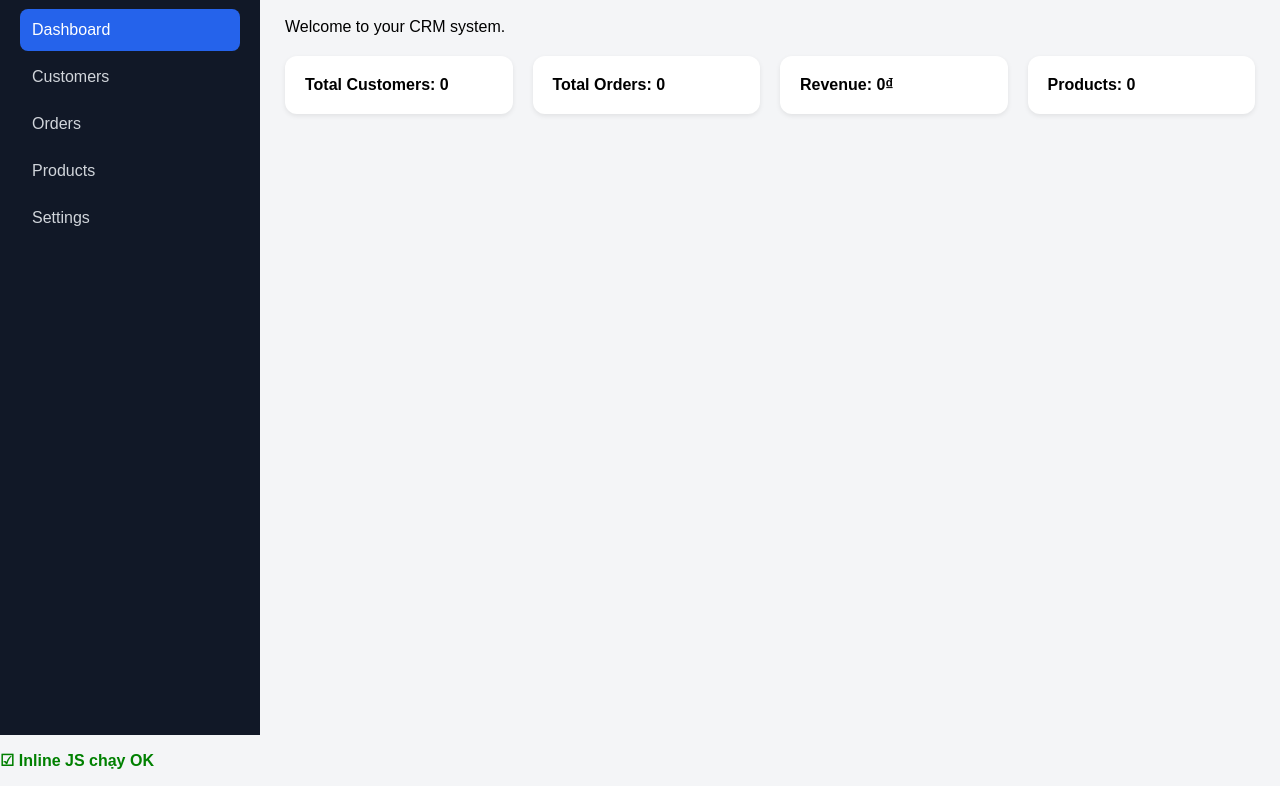
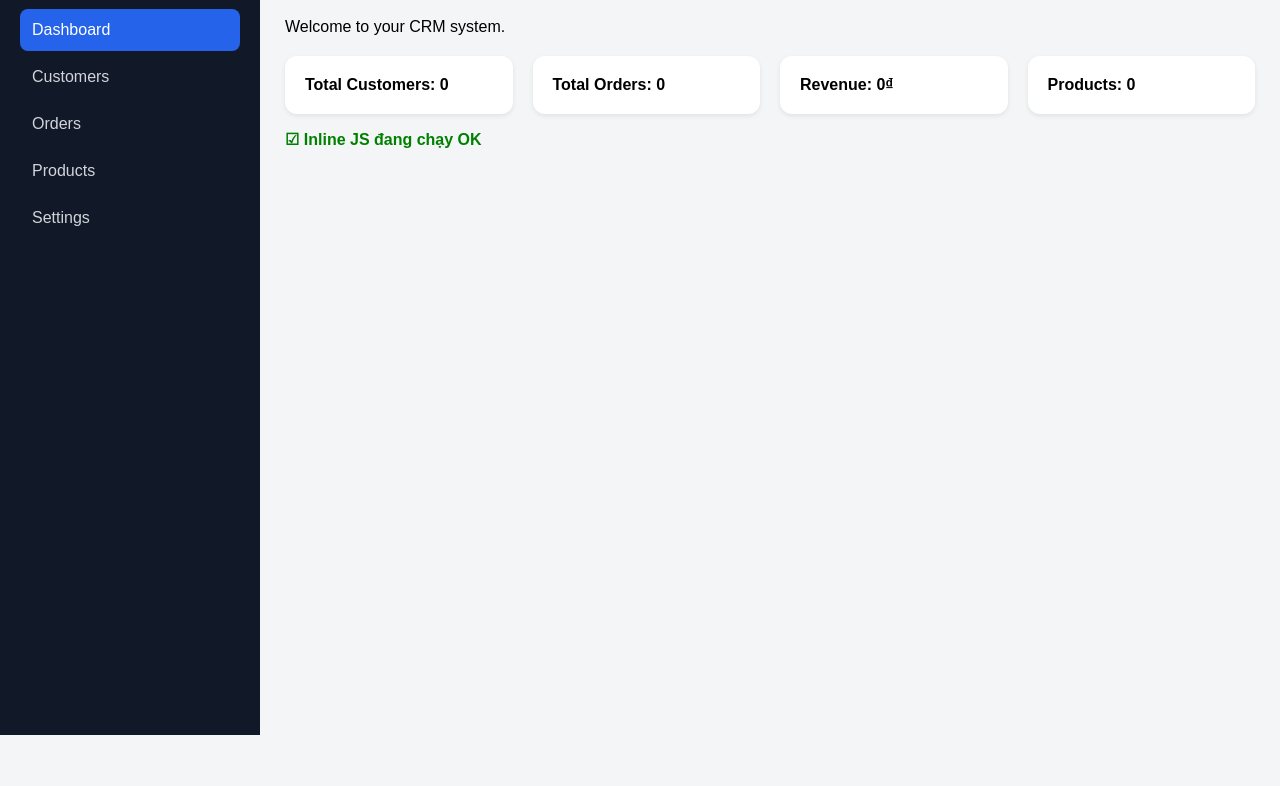
Before and after one commit to conlele0201/social-seller-crm, a plain HTML site: page index.html in a window 1280 px wide. Shown: the part 65-851 px from the top of the page. After the commit the page ends 800 px from the top, so only its background shows below. Drawn offline with Linux system fonts and the light colour scheme.

Commit message:
Update index.html

```diff
--- a/index.html
+++ b/index.html
@@ -3,12 +3,13 @@
 <head>
   <meta charset="UTF-8" />
   <meta name="viewport" content="width=device-width, initial-scale=1.0" />
-  <title>Social Seller CRM</title>
+  <title>Social Seller CRM – Dashboard</title>
+
+  <!-- CSS -->
   <link rel="stylesheet" href="styles.css" />
 </head>
 
 <body>
-
   <div id="app">
 
     <!-- SIDEBAR -->
@@ -35,18 +36,20 @@
         <div class="card">Revenue: 0₫</div>
         <div class="card">Products: 0</div>
       </div>
+
+      <!-- TEST INLINE JS -->
+      <p id="js-status"></p>
+
+      <script>
+        const p = document.getElementById("js-status");
+        p.textContent = "☑ Inline JS đang chạy OK";
+        p.style.color = "green";
+        p.style.fontWeight = "bold";
+      </script>
     </main>
-
   </div>
 
-  <!-- TEST inline JS -->
-  <script>
-    const p = document.createElement("p");
-    p.textContent = "☑ Inline JS chạy OK";
-    p.style.color = "green";
-    p.style.fontWeight = "bold";
-    document.body.appendChild(p);
-  </script>
-
+  <!-- JS APP -->
+  <script src="app.js"></script>
 </body>
 </html>
```
